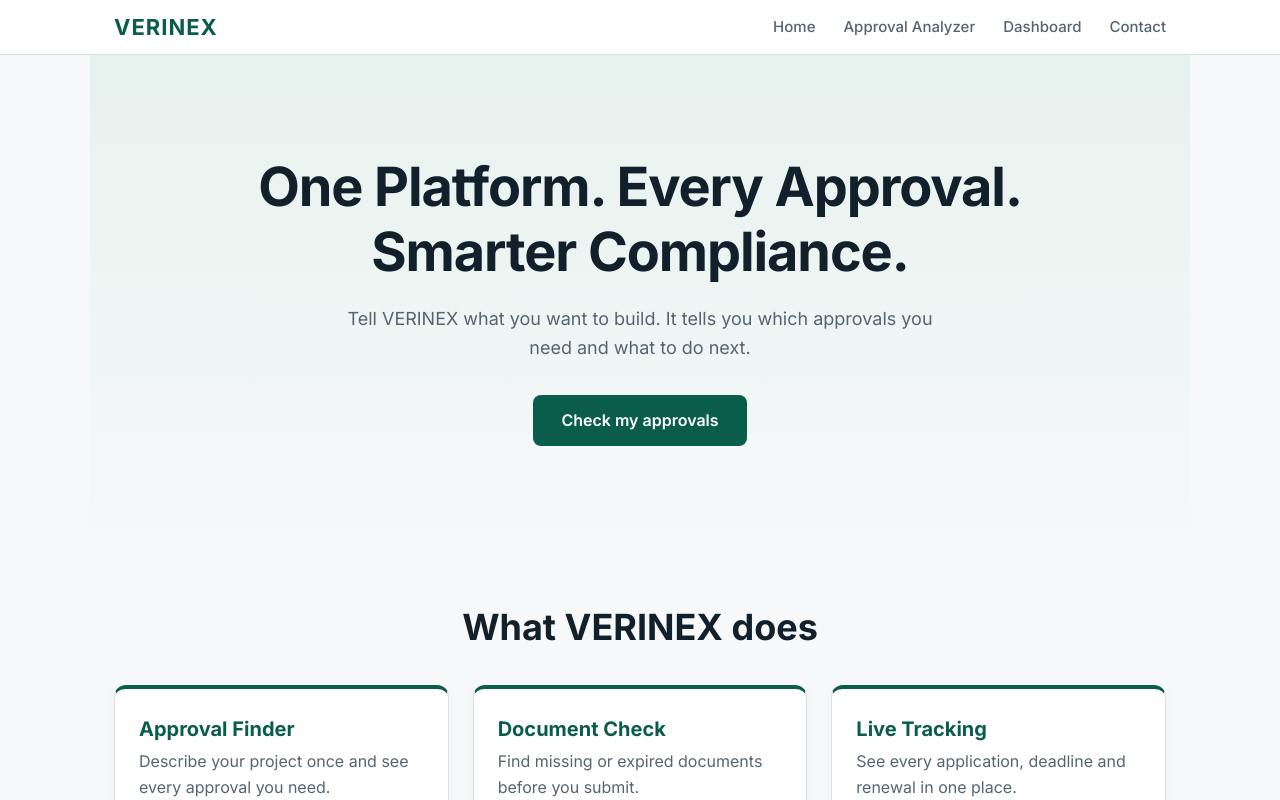
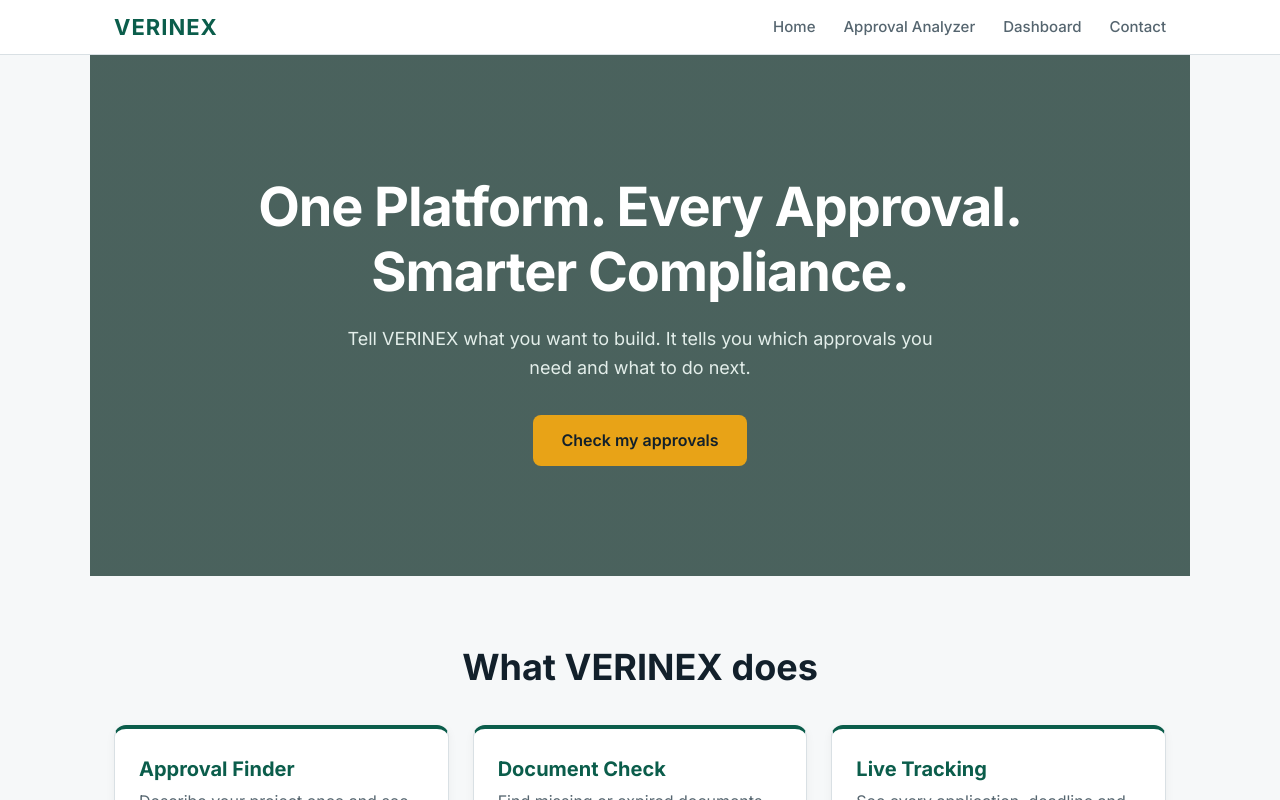
Before and after one commit to AkshataKalmud/verinex, a React (Vite) app: page / in a window 1280 px wide. Shown: the top 800 px of the page. Built offline with nearby package versions, Linux system fonts and the light colour scheme.

Commit message:
Add hero background image

```diff
--- a/src/index.css
+++ b/src/index.css
@@ -95,8 +95,11 @@ nav ul a:hover {
 /* ---------- Hero ---------- */
 .hero {
   text-align: center;
-  padding: 100px 24px 90px;
-  background: linear-gradient(180deg, var(--green-soft) 0%, var(--bg) 100%);
+  padding: 120px 24px 110px;
+  background:
+    linear-gradient(rgba(8, 40, 33, 0.72), rgba(8, 40, 33, 0.72)),
+    url('/hero-bg.jpg') center / cover no-repeat;
+  color: #ffffff;
 }
 
 .hero h1 {
@@ -111,7 +114,16 @@ nav ul a:hover {
   max-width: 600px;
   margin: 20px auto 32px;
   font-size: 18px;
-  color: var(--muted);
+  color: #E3EEEA;
+}
+
+.hero .btn {
+  background: var(--accent);
+  color: var(--ink);
+}
+
+.hero .btn:hover {
+  background: #F2B63A;
 }
 
 /* ---------- Sections ---------- */
```
Also changed, not shown: public/hero-bg.jpg (added).
